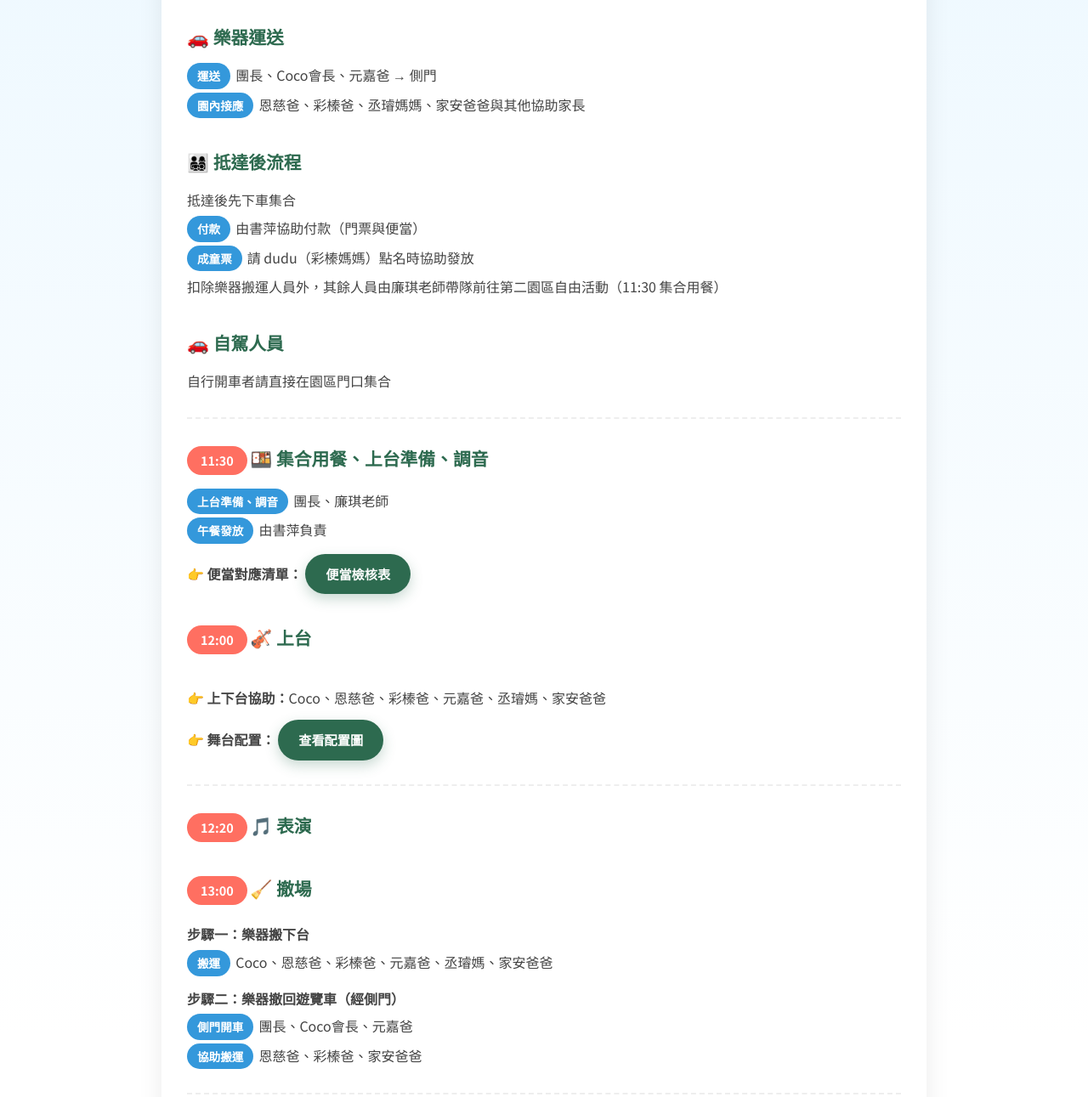
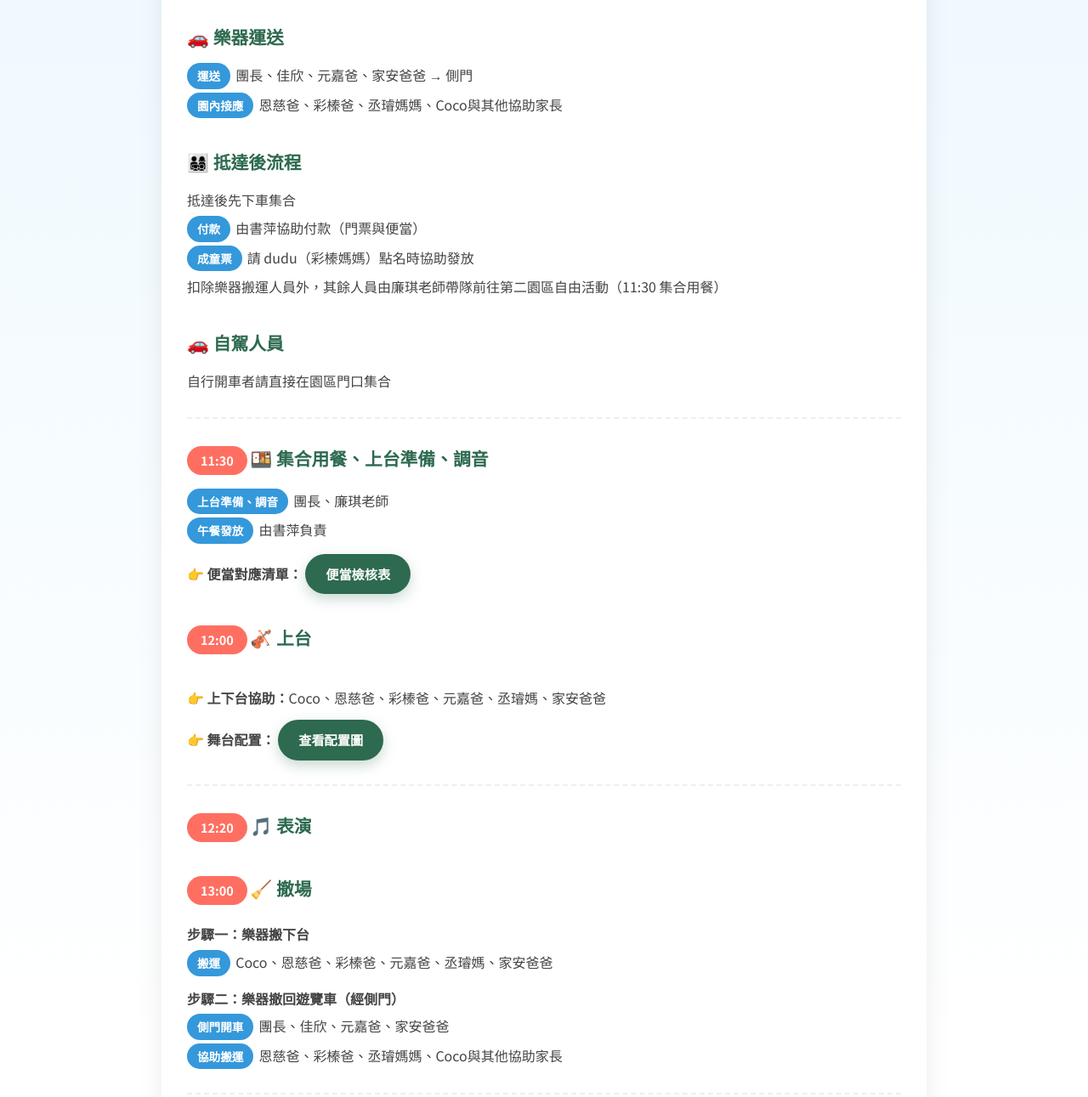
Before and after one commit to gsrr/gsrr.github.io, a website: page pyps/workflow.html in a window 1280 px wide. Shown: the part 425-1716 px from the top of the page at 85% size. Drawn offline with Linux system fonts and the light colour scheme.

Commit message:
update workflow: reassign instrument transport and support roles
Co-Authored-By: Claude Opus 4.6 (1M context) <noreply@anthropic.com>

```diff
--- a/pyps/workflow.html
+++ b/pyps/workflow.html
@@ -149,8 +149,8 @@ a.link-btn:hover{ opacity:.9; }
     <!-- 樂器運送 -->
     <div class="section">
         <h2>🚗 樂器運送</h2>
-        <p><span class="role-badge">運送</span>團長、Coco會長、元嘉爸 → 側門</p>
-        <p><span class="role-badge">園內接應</span>恩慈爸、彩榛爸、丞璿媽媽、家安爸爸與其他協助家長</p>
+        <p><span class="role-badge">運送</span>團長、佳欣、元嘉爸、家安爸爸 → 側門</p>
+        <p><span class="role-badge">園內接應</span>恩慈爸、彩榛爸、丞璿媽媽、Coco與其他協助家長</p>
         <br>
         <h2>👨‍👩‍👧‍👦 抵達後流程</h2>
         <p>抵達後先下車集合</p>
@@ -195,8 +195,8 @@ a.link-btn:hover{ opacity:.9; }
         <p><span class="role-badge">搬運</span>Coco、恩慈爸、彩榛爸、元嘉爸、丞璿媽、家安爸爸</p>
 
         <p style="margin-top:12px;"><strong>步驟二：樂器撤回遊覽車（經側門）</strong></p>
-        <p><span class="role-badge">側門開車</span>團長、Coco會長、元嘉爸</p>
-        <p><span class="role-badge">協助搬運</span>恩慈爸、彩榛爸、家安爸爸</p>
+        <p><span class="role-badge">側門開車</span>團長、佳欣、元嘉爸、家安爸爸</p>
+        <p><span class="role-badge">協助搬運</span>恩慈爸、彩榛爸、丞璿媽媽、Coco與其他協助家長</p>
     </div>
 
     <!-- 樂器確認 -->
```
